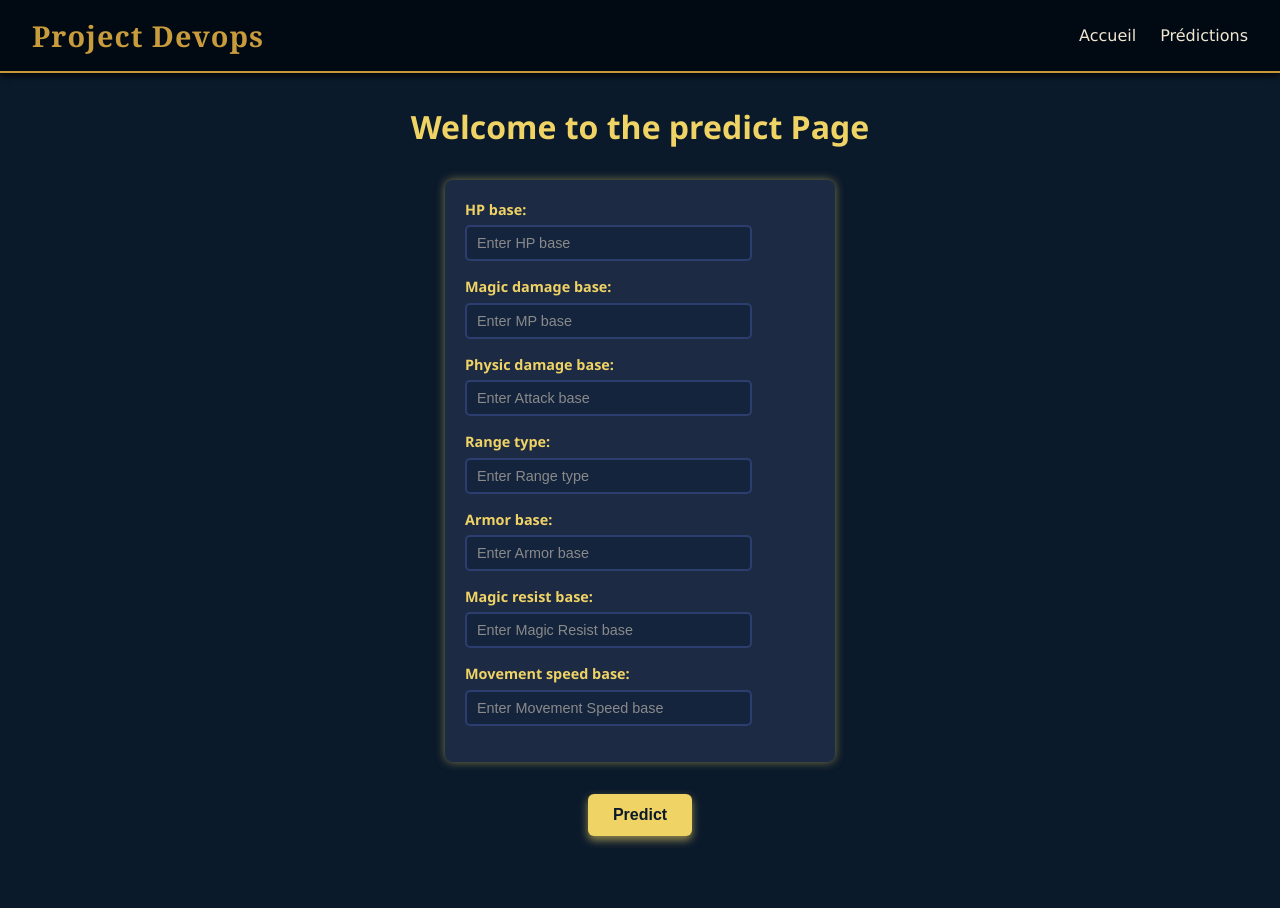
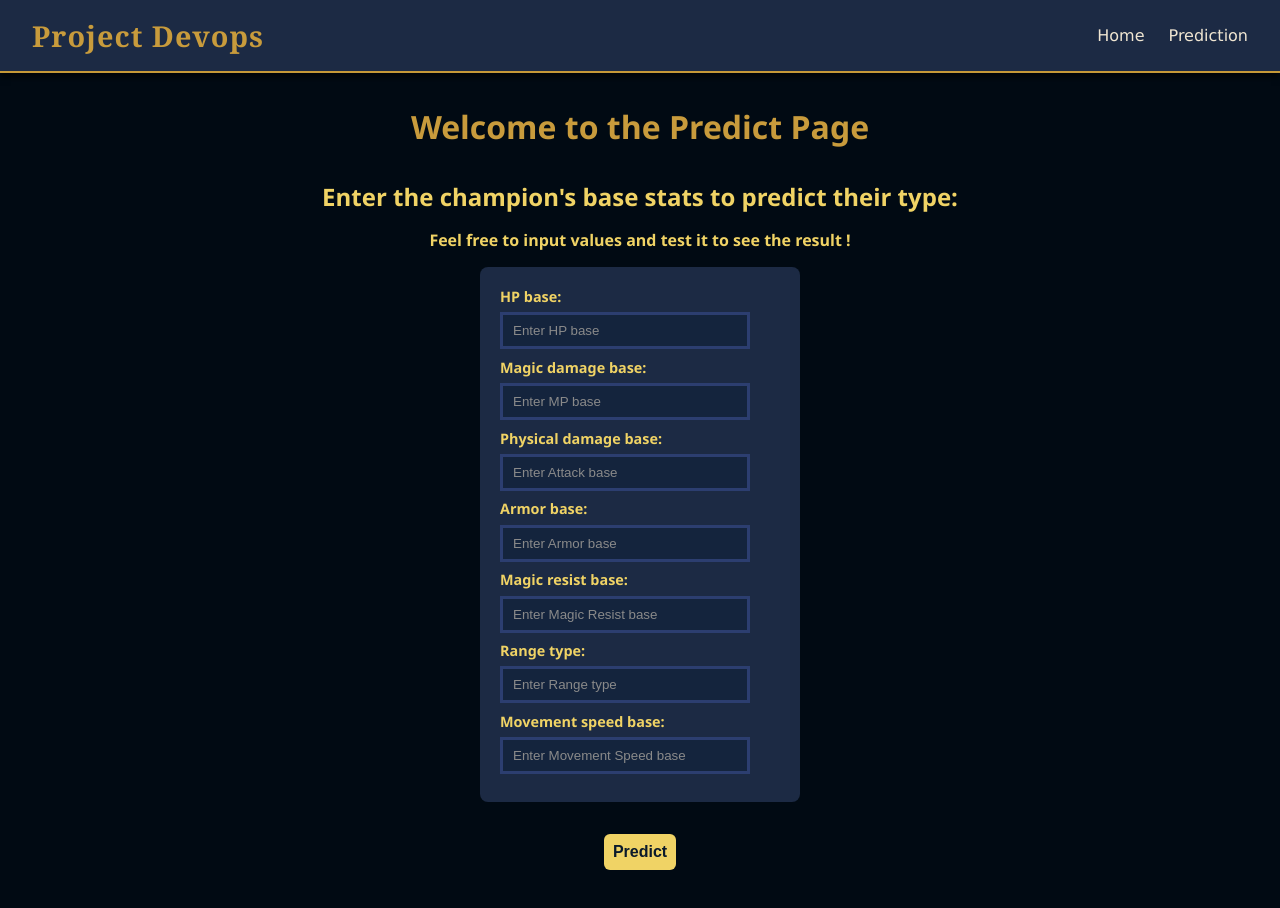
Before and after one commit to G1ul1o/Project-Devops, a React (Create React App) app in the folder frontend/: page /Predict in a window 1280 px wide. Before the commit the page ends 876 px from the top, so only its background shows below. Built offline with nearby package versions, Linux system fonts and the light colour scheme.

Commit message:
v1 Frontend home and predict page

```diff
--- a/frontend/src/component/header.css
+++ b/frontend/src/component/header.css
@@ -1,5 +1,5 @@
 .header {
-  background-color: #010A13;
+  background-color: #1c2a44;
   display: flex;
   justify-content: space-between;
   align-items: center;
--- a/frontend/src/component/header.js
+++ b/frontend/src/component/header.js
@@ -6,8 +6,8 @@ function Header() {
     <header className="header">
       <div className="logo">Project Devops</div>
       <nav className="nav">
-        <Link to="/" className="nav-link">Accueil</Link>
-        <Link to="/Predict" className="nav-link">Prédictions</Link>
+        <Link to="/" className="nav-link">Home</Link>
+        <Link to="/Predict" className="nav-link">Prediction</Link>
       </nav>
     </header>
   );
--- a/frontend/src/pages/Predict.css
+++ b/frontend/src/pages/Predict.css
@@ -1,6 +1,6 @@
 body {
   font-family: 'Segoe UI', Tahoma, Geneva, Verdana, sans-serif;
-  background-color: #0b1a2b;
+  background-color: #010A13;
   color: #f0d365;
   margin: 0;
   padding: 0;
@@ -9,17 +9,16 @@ body {
 h1 {
   text-align: center;
   margin: 2rem 0;
-  color: #f0d365;
+  color: #C89B3C;
 }
 
 .form {
   max-width: 90vw;
-  width: 350px;
+  width: 280px;
   margin: 0 auto 2rem;
   padding: 1.25rem;
   background-color: #1c2a44;
   border-radius: 0.5rem;
-  box-shadow: 0 0 0.625rem rgba(240, 211, 101, 0.5);
   display: flex;
   flex-direction: column;
 }
@@ -32,15 +31,12 @@ h1 {
 }
 
 .input {
-  width: 75%;
+  width: 80%;
   padding: 0.5rem 0.625rem;
-  margin-bottom: 1rem;
-  font-size: 0.9rem;
-  border: 0.125rem solid #2c3e70;
-  border-radius: 0.3125rem;
+  margin-bottom: 3%;
+  border: solid #2c3e70;
   background-color: #14243d;
   color: #f0d365;
-  transition: border-color 0.3s ease, background-color 0.3s ease;
 }
 
 .input::placeholder {
@@ -48,16 +44,14 @@ h1 {
 }
 
 .input:focus {
-  outline: none;
   border-color: #f0d365;
   background-color: #1f365f;
-  box-shadow: 0 0 0.3125rem #f0d365;
 }
 
 .button {
   display: block;
   margin: 0 auto 40px auto;
-  padding: 12px 25px;
+  padding: 0.7%;
   font-size: 16px;
   font-weight: 700;
   color: #0b1a2b;
@@ -65,11 +59,52 @@ h1 {
   border: none;
   border-radius: 6px;
   cursor: pointer;
-  box-shadow: 0 4px 8px rgba(240, 211, 101, 0.6);
-  transition: background-color 0.3s ease, box-shadow 0.3s ease;
 }
 
 .button:hover {
+  background-color: #4b3a01;
+}
+
+.paraph {
+  text-align: center;
+  margin: 1rem auto;
+  color: #f0d365;
+  font-weight: 700;
+}
+
+.popup-overlay {
+  position: fixed;
+  top: 0;
+  left: 0;
+  width: 100vw;
+  height: 100vh;
+  background: rgba(0, 0, 0, 0.6);
+  display: flex;
+  justify-content: center;
+  align-items: center;
+  z-index: 999;
+}
+
+.popup {
+  background-color: #1c2a44;
+  padding: 2rem;
+  border-radius: 10px;
+  color: #f0d365;
+  max-width: 90%;
+  width: 400px;
+  text-align: center;
+}
+
+.close-button {
+  margin-top: 1.5rem;
+  padding: 0.6rem 1.2rem;
+  background-color: #f0d365;
+  color: #0b1a2b;
+  border: none;
+  font-weight: bold;
+  cursor: pointer;
+}
+
+.close-button:hover {
   background-color: #e6c34f;
-  box-shadow: 0 6px 12px rgba(230, 195, 79, 0.9);
 }
--- a/frontend/src/pages/Predict.js
+++ b/frontend/src/pages/Predict.js
@@ -1,29 +1,61 @@
+import { useState } from "react";
 import "./Predict.css";
 import Header from "../component/header.js";
 
 export default function ChampionSelect() {
+  const [showPopup, setShowPopup] = useState(false);
+
+  const handlePredictClick = (e) => {
+    e.preventDefault(); // Empêche le rechargement
+    setShowPopup(true);
+  };
+
+  const closePopup = () => {
+    setShowPopup(false);
+  };
+
   return (
     <div>
       <Header />
-      <h1>Welcome to the predict Page</h1>
+      <h1>Welcome to the Predict Page</h1>
+      <h2 className="paraph">Enter the champion's base stats to predict their type:</h2>
+      <p className="paraph">Feel free to input values and test it to see the result !</p>
+
       <form className="form">
         <label className="label">HP base:</label>
-        <input className="input" type="text" id="hp-base" name="hp-base" placeholder="Enter HP base" />
+        <input className="input" type="text" name="hp-base" placeholder="Enter HP base" />
+
         <label className="label">Magic damage base:</label>
-        <input className="input" type="text" id="mp-base" name="mp-base" placeholder="Enter MP base" />
-        <label className="label">Physic damage base:</label>
-        <input className="input" type="text" id="attack-base" name="attack-base" placeholder="Enter Attack base" />
+        <input className="input" type="text" name="mp-base" placeholder="Enter MP base" />
+
+        <label className="label">Physical damage base:</label>
+        <input className="input" type="text" name="attack-base" placeholder="Enter Attack base" />
+
+        <label className="label">Armor base:</label>
+        <input className="input" type="text" name="armor-base" placeholder="Enter Armor base" />
+
+        <label className="label">Magic resist base:</label>
+        <input className="input" type="text" name="magic-resist-base" placeholder="Enter Magic Resist base" />
+
         <label className="label">Range type:</label>
-        <input className="input" type="text" id="range" name="range" placeholder="Enter Range type" />
-        <label className="label">Armor base:</label>
-        <input className="input" type="text" id="armor-base" name="armor-base" placeholder="Enter Armor base" />
-        <label className="label">Magic resist base:</label>
-        <input className="input" type="text" id="magic-resist-base" name="magic-resist-base" placeholder="Enter Magic Resist base" />
+        <input className="input" type="text" name="range" placeholder="Enter Range type" />
+
         <label className="label">Movement speed base:</label>
-        <input className="input" type="text" id="movement-speed-base" name="movement-speed-base" placeholder="Enter Movement Speed base" />
+        <input className="input" type="text" name="movement-speed-base" placeholder="Enter Movement Speed base" />
+
       </form>
-      <button type="submit" className="button">Predict</button>
+      <button type="submit" className="button" onClick={handlePredictClick}>Predict</button>
 
+
+      {showPopup && (
+        <div className="popup-overlay">
+          <div className="popup">
+            <h2>Prediction</h2>
+            <p>This is where the prediction result will appear!</p>
+            <button onClick={closePopup} className="close-button">Close</button>
+          </div>
+        </div>
+      )}
     </div>
   );
 }
--- a/frontend/src/pages/home.css
+++ b/frontend/src/pages/home.css
@@ -0,0 +1,46 @@
+.home-container {
+  max-width: 900px;
+  margin: 0 auto;
+  padding: 2rem;
+  font-family: 'Segoe UI', Tahoma, sans-serif;
+  color: #f0d365;
+  background-color: #0b1a2b;
+}
+
+.home-title {
+  text-align: center;
+  font-size: 2.2rem;
+  margin-bottom: 2rem;
+  color: #f0d365;
+}
+
+.home-section,
+.roles-section {
+  background-color: #1c2a44;
+  padding: 1.5rem;
+  border-radius: 0.5rem;
+  box-shadow: 0 0 0.5rem rgba(240, 211, 101, 0.3);
+  margin-bottom: 2rem;
+}
+
+.section-title {
+  font-size: 1.6rem;
+  margin-bottom: 1rem;
+  color: #f0d365;
+}
+
+.home-description {
+  font-size: 1.05rem;
+  line-height: 1.6;
+}
+
+.roles-list {
+  list-style-type: disc;
+  padding-left: 1.5rem;
+}
+
+.roles-list li {
+  margin-bottom: 0.75rem;
+  font-size: 1rem;
+  line-height: 1.4;
+}
--- a/frontend/src/pages/home.js
+++ b/frontend/src/pages/home.js
@@ -1,11 +1,32 @@
 import Header from '../component/header';
+import './home.css';
 
-export default function home() {
+export default function Home() {
   return (
     <div>
       <Header />
-      <h1>Welcome to the Home Page</h1>
-      <p>This is the home page of our application.</p>
+      <main className="home-container">
+        <h1 className="home-title">Welcome to our Project to improve your comprehension of League of Legends</h1>
+        <section className="home-section">
+          <h2 className="section-title">What is League of Legends?</h2>
+          <p className="home-description">
+            League of Legends (LoL) is a multiplayer online battle arena (MOBA) game developed and published by Riot Games in 2009. In League, two teams of five champions battle to destroy the opposing team's Nexus, located at the heart of their base.
+            <br /><br />
+            The game is known for its fast-paced gameplay, diverse roster of champions, strategic depth, and competitive esports scene. Set in the fictional world of Runeterra, each champion comes with unique abilities, lore, and a distinct role on the battlefield.
+          </p>
+        </section>
+
+        <section className="roles-section">
+          <h2 className="section-title">Main Roles in League</h2>
+          <ul className="roles-list">
+            <li><strong>Top Lane:</strong> Durable fighters or tanks who dominate the upper lane.</li>
+            <li><strong>Jungle:</strong> Roam between lanes, clear jungle camps, and support teammates with ambushes.</li>
+            <li><strong>Mid Lane:</strong> Mages or assassins that deal high damage and control the map.</li>
+            <li><strong>ADC (Bot Lane):</strong> Ranged damage dealers that scale into late game powerhouses.</li>
+            <li><strong>Support:</strong> Assist and protect the ADC while providing utility to the team.</li>
+          </ul>
+        </section>
+      </main>
     </div>
   );
 }
```
